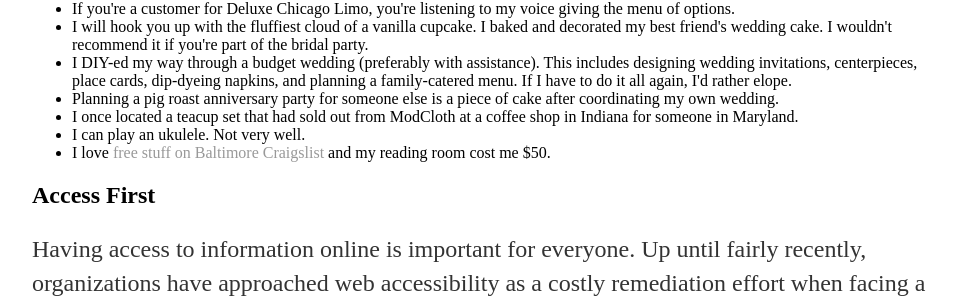
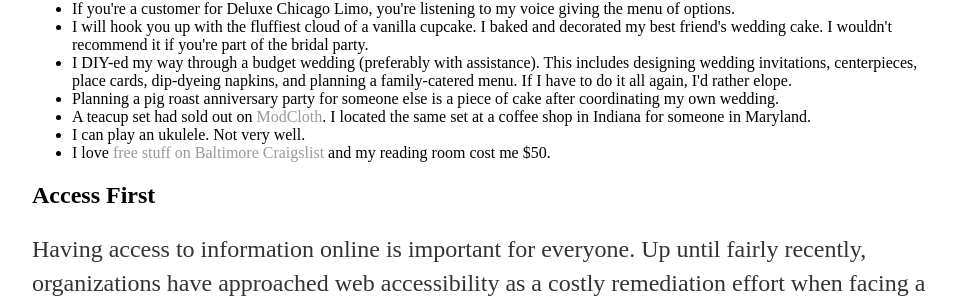
Before and after one commit to JStrohmier/jstrohmier.github.io, a Jekyll site: the page built from about/index.html, in a window 1280 px wide. Shown: the part 678-978 px from the top of the page, without its empty margins (160-1115 px from the left). Built offline with Jekyll 4.4.1, drawn with Linux system fonts in a browser that asks for light colours.

Commit message:
Update index.html

```diff
--- a/about/index.html
+++ b/about/index.html
@@ -24,7 +24,7 @@ title: Jean Strohmier | A little more about me.
 		<li>I will hook you up with the fluffiest cloud of a vanilla cupcake. I baked and decorated my best friend's wedding cake. I wouldn't recommend it if you're part of the bridal party.</li>
 		<li>I DIY-ed my way through a budget wedding (preferably with assistance). This includes designing wedding invitations, centerpieces, place cards, dip-dyeing napkins, and planning a family-catered menu. If I have to do it all again, I'd rather elope.</li>
 		<li>Planning a pig roast anniversary party for someone else is a piece of cake after coordinating my own wedding.</li>
-		<li>I once located a teacup set that had sold out from ModCloth at a coffee shop in Indiana for someone in Maryland.</li>
+		<li>A teacup set had sold out on <a href="https://www.modcloth.com/">ModCloth</a>. I located the same set at a coffee shop in Indiana for someone in Maryland.</li>
 		<li>I can play an ukulele. Not very well.</li>
 		<li>I love <a href="https://baltimore.craigslist.org/search/zip">free stuff on Baltimore Craigslist</a> and my reading room cost me $50.</li>
 	</ul>
```
